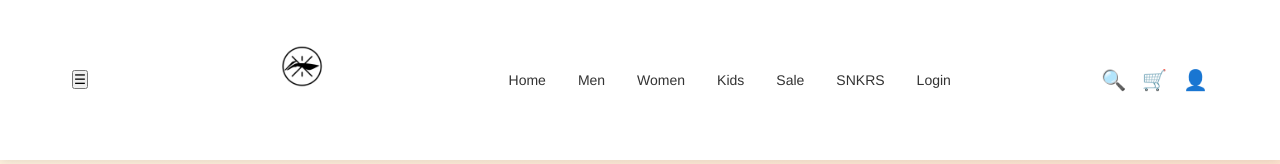
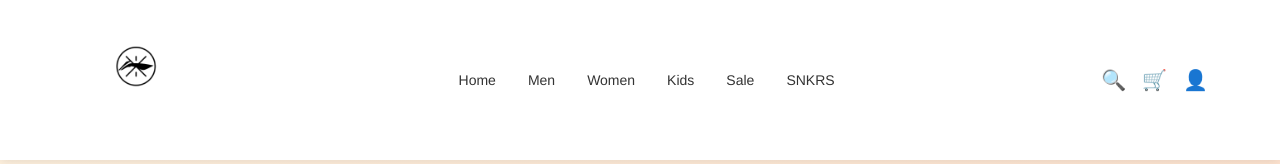
Before and after one commit to altanodhvslen514-lang/liningclub.sneaker, a plain HTML site: page index.html in a window 1280 px wide. Shown: the top 164 px of the page. Drawn offline with Linux system fonts and the light colour scheme; a web font is replaced by a local one.

Commit message:
Update index.html

```diff
--- a/index.html
+++ b/index.html
@@ -11,7 +11,6 @@
     <!-- Navigation -->
     <nav class="navbar">
         <div class="nav-container">
-            <button class="mobile-menu-btn" onclick="toggleMobileMenu()">☰</button>
             <div class="nav-logo">
                 <a href="index.html" aria-label="Lining Club Home">
                     <img src="project/assets/Lining-Club-Logo.png" alt="Lining Club Logo" class="logo">
@@ -24,7 +23,6 @@
                 <li><a href="kids.html" class="nav-link">Kids</a></li>
                 <li><a href="sale.html" class="nav-link">Sale</a></li>
                 <li><a href="snkrs.html" class="nav-link">SNKRS</a></li>
-                <li><a href="login.html" class="nav-link">Login</a></li>
             </ul>
             <div class="nav-actions">
                 <div class="search-icon">🔍</div>
@@ -33,6 +31,7 @@
             </div>
         </div>
     </nav>
+
     <!-- Hero Section -->
     <section class="hero">
         <div class="hero-content">
@@ -47,6 +46,7 @@
             <img src="https://static.nike.com/a/images/f_auto/dpr_1.0,cs_srgb/w_1920,c_limit/4b1a2b0a-3b5c-4b5a-8b5a-3b5c4b5a8b5a/air-max-270-mens-shoes-KkLcGR.png" alt="Nike Air Max" class="hero-shoe">
         </div>
     </section>
+
     <!-- Featured Products -->
     <section class="featured-products">
         <div class="container">
@@ -73,6 +73,7 @@
             </div>
         </div>
     </section>
+
     <!-- Categories Section -->
     <section class="categories">
         <div class="container">
@@ -95,6 +96,7 @@
             </div>
         </div>
     </section>
+
     <!-- Newsletter Section -->
     <section class="newsletter">
         <div class="container">
@@ -108,6 +110,7 @@
             </div>
         </div>
     </section>
+
     <!-- Footer -->
     <footer class="footer">
         <div class="container">
@@ -153,6 +156,7 @@
             </div>
         </div>
     </footer>
+
     <script src="script.js"></script>
 </body>
 </html>
```
